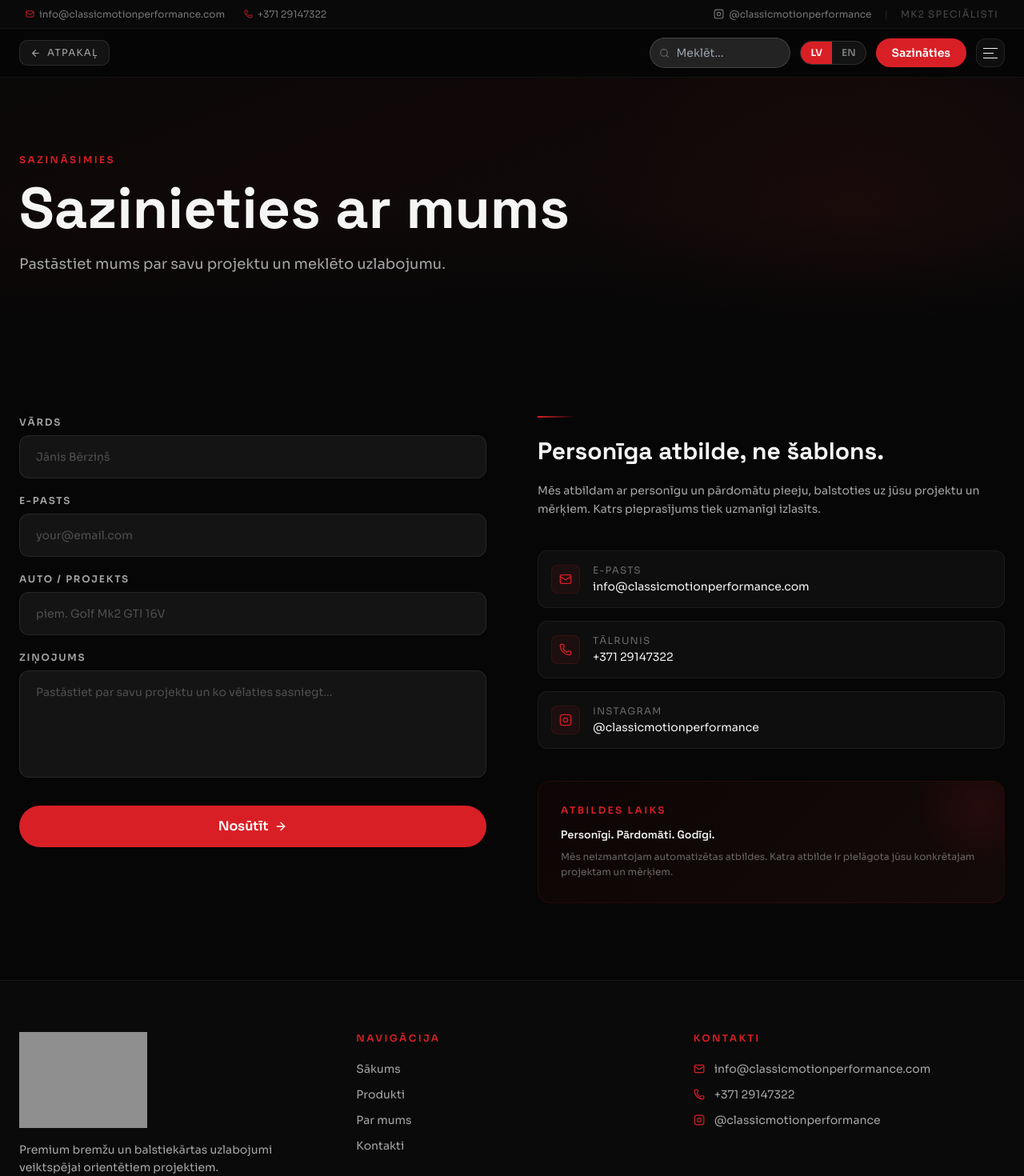
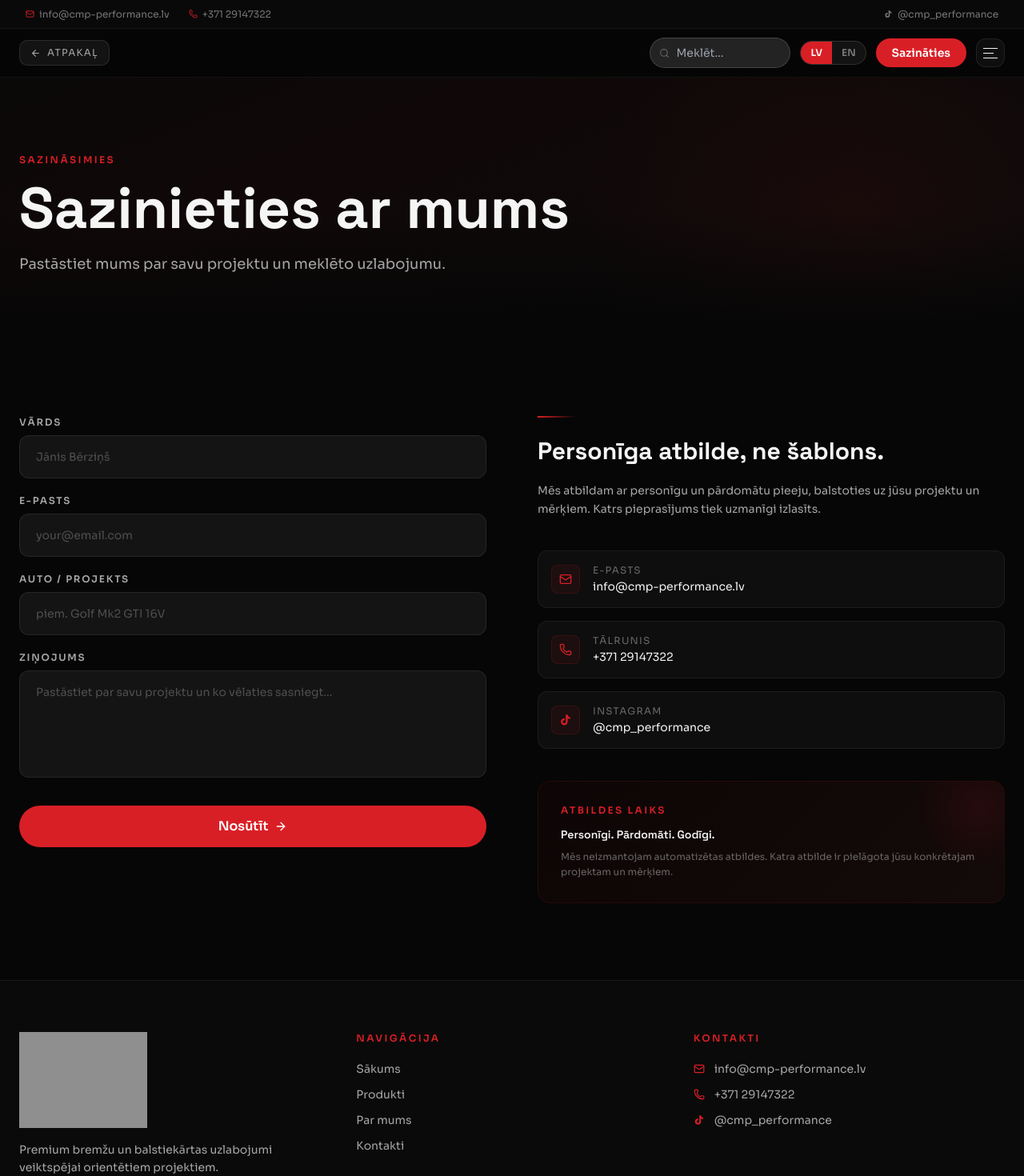
Before and after one commit to test-code009/test-demo-cmp, a React (Vite) app: page /kontakti in a window 1280 px wide. Shown: the top 1470 px of the page at 80% size. Built offline with nearby package versions, Linux system fonts and the light colour scheme; grey boxes are pictures that could not be loaded; the HTML template or start-up script is replaced by a standard one.

Commit message:
Orchids run changes (2026-05-07T15:00:17.560Z)

```diff
--- a/src/components/Footer.jsx
+++ b/src/components/Footer.jsx
@@ -4,11 +4,9 @@ import logoSrc from '../assets/logomk2.png';
 import { useLanguage } from '../context/LanguageContext';
 import t from '../lib/translations';
 
-const InstagramIcon = () => (
-  <svg width="14" height="14" viewBox="0 0 24 24" fill="none" stroke="currentColor" strokeWidth="2" strokeLinecap="round" strokeLinejoin="round">
-    <rect x="2" y="2" width="20" height="20" rx="5" ry="5"/>
-    <circle cx="12" cy="12" r="4"/>
-    <circle cx="17.5" cy="6.5" r="0.5" fill="currentColor" stroke="none"/>
+const TikTokIcon = () => (
+  <svg width="14" height="14" viewBox="0 0 24 24" fill="currentColor">
+    <path d="M19.59 6.69a4.83 4.83 0 0 1-3.77-4.25V2h-3.45v13.67a2.89 2.89 0 0 1-2.88 2.5 2.89 2.89 0 0 1-2.89-2.89 2.89 2.89 0 0 1 2.89-2.89c.28 0 .54.04.79.1V9.01a6.33 6.33 0 0 0-.79-.05 6.34 6.34 0 0 0-6.34 6.34 6.34 6.34 0 0 0 6.34 6.34 6.34 6.34 0 0 0 6.33-6.34V8.69a8.2 8.2 0 0 0 4.79 1.52V6.78a4.85 4.85 0 0 1-1.02-.09z"/>
   </svg>
 );
 
@@ -69,11 +67,11 @@ export default function Footer() {
             <p className="section-eyebrow mb-5">{tr.footer_contact}</p>
             <div className="flex flex-col gap-3">
               <a
-                href="mailto:info@classicmotionperformance.com"
+                href="mailto:info@cmp-performance.lv"
                 className="flex items-center gap-3 text-soft-grey text-sm hover:text-text-white transition-colors duration-200 group"
               >
                 <Mail size={14} className="text-primary-red flex-shrink-0" />
-                info@classicmotionperformance.com
+                info@cmp-performance.lv
               </a>
               <a
                 href="tel:+37129147322"
@@ -83,13 +81,13 @@ export default function Footer() {
                 +371 29147322
               </a>
               <a
-                href="https://instagram.com/classicmotionperformance"
+                href="https://www.tiktok.com/@cmp_performance?_r=1&_t=ZN-96AGxKCvBhr"
                 target="_blank"
                 rel="noopener noreferrer"
                 className="flex items-center gap-3 text-soft-grey text-sm hover:text-text-white transition-colors duration-200"
               >
-                <span className="text-primary-red flex-shrink-0"><InstagramIcon /></span>
-                @classicmotionperformance
+                <span className="text-primary-red flex-shrink-0"><TikTokIcon /></span>
+                @cmp_performance
               </a>
             </div>
           </div>
--- a/src/components/Navbar.jsx
+++ b/src/components/Navbar.jsx
@@ -4,11 +4,9 @@ import { X, Search, Mail, Phone, ArrowLeft } from 'lucide-react';
 import { useLanguage } from '../context/LanguageContext';
 import t from '../lib/translations';
 
-const InstagramIcon = () => (
-  <svg width="13" height="13" viewBox="0 0 24 24" fill="none" stroke="currentColor" strokeWidth="2" strokeLinecap="round" strokeLinejoin="round">
-    <rect x="2" y="2" width="20" height="20" rx="5" ry="5"/>
-    <circle cx="12" cy="12" r="4"/>
-    <circle cx="17.5" cy="6.5" r="0.5" fill="currentColor" stroke="none"/>
+const TikTokIcon = ({ size = 13 }) => (
+  <svg width={size} height={size} viewBox="0 0 24 24" fill="currentColor">
+    <path d="M19.59 6.69a4.83 4.83 0 0 1-3.77-4.25V2h-3.45v13.67a2.89 2.89 0 0 1-2.88 2.5 2.89 2.89 0 0 1-2.89-2.89 2.89 2.89 0 0 1 2.89-2.89c.28 0 .54.04.79.1V9.01a6.33 6.33 0 0 0-.79-.05 6.34 6.34 0 0 0-6.34 6.34 6.34 6.34 0 0 0 6.34 6.34 6.34 6.34 0 0 0 6.33-6.34V8.69a8.2 8.2 0 0 0 4.79 1.52V6.78a4.85 4.85 0 0 1-1.02-.09z"/>
   </svg>
 );
 
@@ -127,10 +125,10 @@ export default function Navbar() {
       <div className={`${isHome ? 'absolute' : 'fixed'} top-0 left-0 right-0 z-50 hidden md:flex items-center justify-between px-8`}
         style={{ height: '36px', background: 'rgba(10,10,10,0.92)', borderBottom: '1px solid rgba(255,255,255,0.05)', backdropFilter: 'blur(12px)' }}>
         <div className="flex items-center gap-6">
-          <a href="mailto:info@classicmotionperformance.com"
+          <a href="mailto:info@cmp-performance.lv"
             className="flex items-center gap-1.5 text-soft-grey/70 hover:text-text-white transition-colors text-xs">
             <Mail size={11} className="text-primary-red" />
-            info@classicmotionperformance.com
+            info@cmp-performance.lv
           </a>
           <a href="tel:+37129147322"
             className="flex items-center gap-1.5 text-soft-grey/70 hover:text-text-white transition-colors text-xs">
@@ -139,14 +137,12 @@ export default function Navbar() {
           </a>
         </div>
         <div className="flex items-center gap-4">
-          <a href="https://instagram.com/classicmotionperformance"
+          <a href="https://www.tiktok.com/@cmp_performance?_r=1&_t=ZN-96AGxKCvBhr"
             target="_blank" rel="noopener noreferrer"
             className="flex items-center gap-1.5 text-soft-grey/70 hover:text-primary-red transition-colors text-xs">
-            <InstagramIcon />
-            @classicmotionperformance
+            <TikTokIcon size={11} />
+            @cmp_performance
           </a>
-          <span className="text-white/10 text-xs">|</span>
-          <span className="text-soft-grey/40 text-xs uppercase tracking-widest">{tr.nav_specialists}</span>
         </div>
       </div>
 
@@ -299,16 +295,16 @@ export default function Navbar() {
         {/* Footer */}
         <div className="px-6 py-5 flex flex-col gap-3"
           style={{ borderTop: '1px solid rgba(255,255,255,0.05)', opacity: menuOpen ? 1 : 0, transition: 'opacity 0.4s ease 0.28s' }}>
-          <a href="mailto:info@classicmotionperformance.com"
+          <a href="mailto:info@cmp-performance.lv"
             className="flex items-center gap-2 text-soft-grey/50 hover:text-soft-grey text-xs transition-colors">
             <Mail size={11} className="text-primary-red flex-shrink-0" />
-            info@classicmotionperformance.com
+            info@cmp-performance.lv
           </a>
-          <a href="https://instagram.com/classicmotionperformance"
+          <a href="https://www.tiktok.com/@cmp_performance?_r=1&_t=ZN-96AGxKCvBhr"
             target="_blank" rel="noopener noreferrer"
             className="flex items-center gap-2 text-soft-grey/50 hover:text-soft-grey text-xs transition-colors">
-            <span className="text-primary-red flex-shrink-0"><InstagramIcon /></span>
-            @classicmotionperformance
+            <span className="text-primary-red flex-shrink-0"><TikTokIcon size={11} /></span>
+            @cmp_performance
           </a>
         </div>
       </div>
--- a/src/pages/Contact.jsx
+++ b/src/pages/Contact.jsx
@@ -4,11 +4,9 @@ import { useScrollReveal } from '../hooks/useScrollReveal';
 import { useLanguage } from '../context/LanguageContext';
 import t from '../lib/translations';
 
-const InstagramIcon = () => (
-  <svg width="16" height="16" viewBox="0 0 24 24" fill="none" stroke="currentColor" strokeWidth="2" strokeLinecap="round" strokeLinejoin="round">
-    <rect x="2" y="2" width="20" height="20" rx="5" ry="5"/>
-    <circle cx="12" cy="12" r="4"/>
-    <circle cx="17.5" cy="6.5" r="0.5" fill="currentColor" stroke="none"/>
+const TikTokIcon = () => (
+  <svg width="16" height="16" viewBox="0 0 24 24" fill="currentColor">
+    <path d="M19.59 6.69a4.83 4.83 0 0 1-3.77-4.25V2h-3.45v13.67a2.89 2.89 0 0 1-2.88 2.5 2.89 2.89 0 0 1-2.89-2.89 2.89 2.89 0 0 1 2.89-2.89c.28 0 .54.04.79.1V9.01a6.33 6.33 0 0 0-.79-.05 6.34 6.34 0 0 0-6.34 6.34 6.34 6.34 0 0 0 6.34 6.34 6.34 6.34 0 0 0 6.33-6.34V8.69a8.2 8.2 0 0 0 4.79 1.52V6.78a4.85 4.85 0 0 1-1.02-.09z"/>
   </svg>
 );
 
@@ -32,9 +30,9 @@ export default function Contact() {
   const handleSubmit = (e) => { e.preventDefault(); setSubmitted(true); };
 
   const contactItems = [
-    { icon: <Mail size={16} className="text-primary-red" />, label: tr.contact_email_label, value: 'info@classicmotionperformance.com', href: 'mailto:info@classicmotionperformance.com' },
+    { icon: <Mail size={16} className="text-primary-red" />, label: tr.contact_email_label, value: 'info@cmp-performance.lv', href: 'mailto:info@cmp-performance.lv' },
     { icon: <Phone size={16} className="text-primary-red" />, label: tr.contact_phone_label, value: '+371 29147322', href: 'tel:+37129147322' },
-    { icon: <span className="text-primary-red"><InstagramIcon /></span>, label: tr.contact_ig_label, value: '@classicmotionperformance', href: 'https://instagram.com/classicmotionperformance' },
+    { icon: <span className="text-primary-red"><TikTokIcon /></span>, label: tr.contact_ig_label, value: '@cmp_performance', href: 'https://www.tiktok.com/@cmp_performance?_r=1&_t=ZN-96AGxKCvBhr' },
   ];
 
   const formFields = [
--- a/src/pages/ProductDetail.jsx
+++ b/src/pages/ProductDetail.jsx
@@ -20,7 +20,7 @@ function OrderForm({ productTitle, variantTitle, tr }) {
       const fullTitle = variantTitle ? `${productTitle} — ${variantTitle}` : productTitle;
       const subject = encodeURIComponent(`Pasūtījums: ${fullTitle}`);
       const body = encodeURIComponent(`Vārds: ${form.name}\nTālrunis: ${form.phone}\nProdukts: ${fullTitle}`);
-      window.location.href = `mailto:info@classicmotionperformance.com?subject=${subject}&body=${body}`;
+      window.location.href = `mailto:info@cmp-performance.lv?subject=${subject}&body=${body}`;
       setStatus('sent');
     } catch {
       setStatus('error');
```
